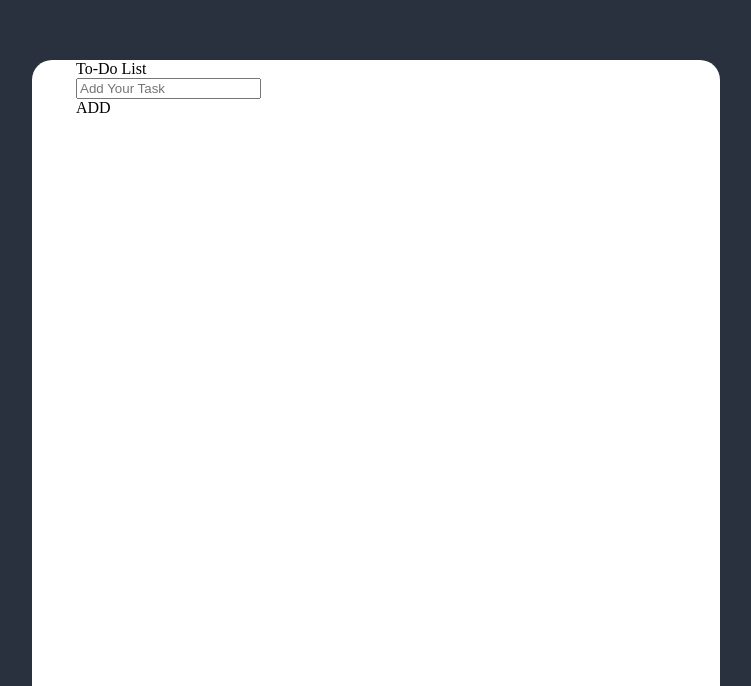
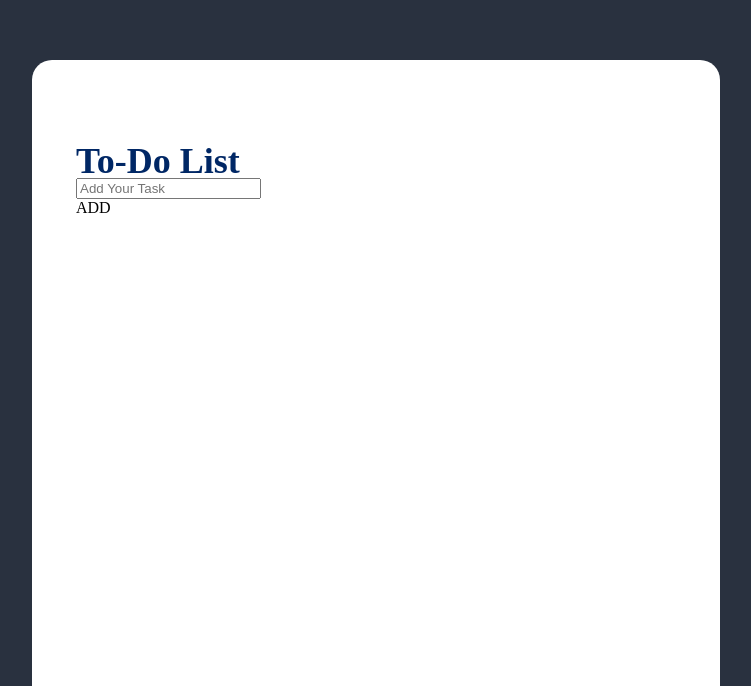
Before and after one commit to koushik369mondal/reactjs-bootcamp, a React (Vite) app in the folder first-project/: page / in a window 1280 px wide. Shown: the part 114-800 px from the top of the page, without its empty margins (264-1015 px from the left). Built offline with nearby package versions, Linux system fonts and the light colour scheme.

Commit message:
Add styles for Todo header

```diff
--- a/first-project/src/Components/CSS/Todo.css
+++ b/first-project/src/Components/CSS/Todo.css
@@ -11,3 +11,11 @@
     padding-bottom: 30px;
     margin-bottom: 100px;
 }
+
+.todo-header{
+    margin-top: 84px;
+    color: #002765;
+    font-size: 36px;
+    font-weight: 600;
+    line-height: 34px;
+}
```
Also changed, not shown: first-project/src/index.css (line endings or trailing spaces).
